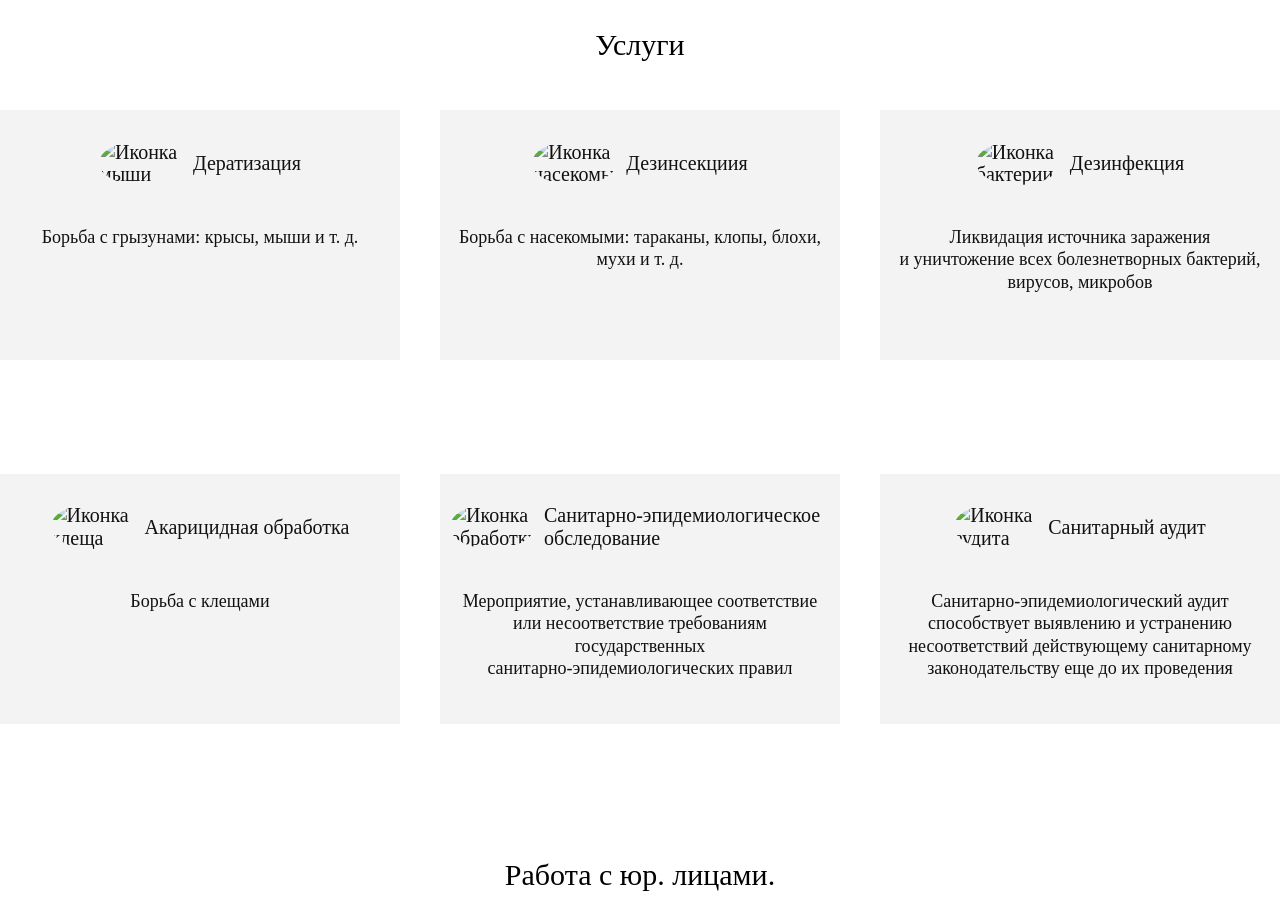
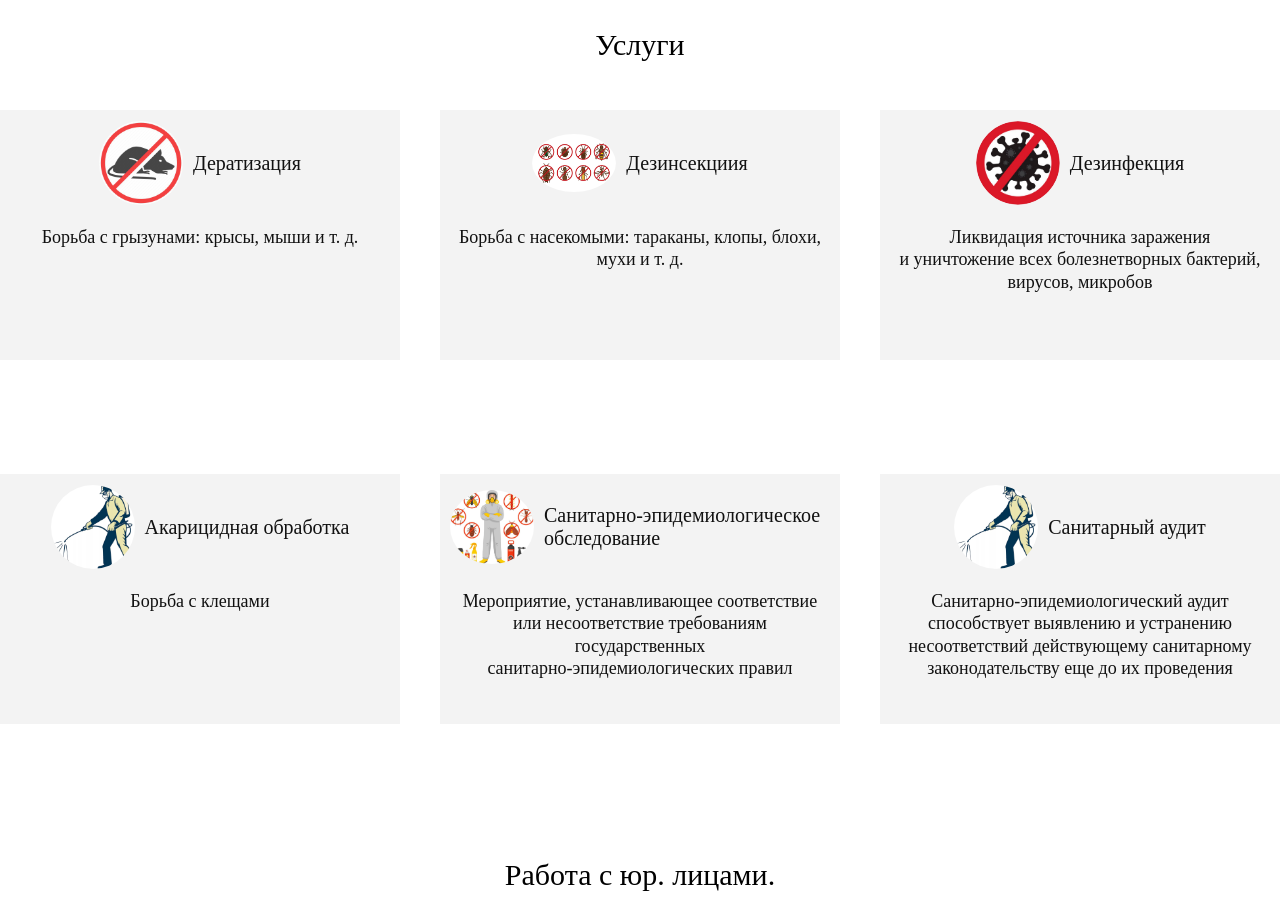
Before and after one commit to trewstaples/pest-busters, a plain HTML site: page index.html in a window 1280 px wide. Shown: the part 800-1718 px from the top of the page. Drawn offline with Linux system fonts and the light colour scheme; the site is published under a folder, as on GitHub Pages, so addresses that start at the root find nothing.

Commit message:
Исправит пути до картинок

```diff
--- a/index.html
+++ b/index.html
@@ -83,7 +83,7 @@
               <li class="services-list__item">
                 <div class="services-item__wrap">
                   <div class="services-item__heading">
-                    <img src="/public/img/icons/mouse.jpg" alt="Иконка мыши" class="services-list__item-icon" />
+                    <img src="./public/img/icons/mouse.jpg" alt="Иконка мыши" class="services-list__item-icon" />
                     Дератизация <br />
                   </div>
                   <span class="services-list__item-description">Борьба с&nbsp;грызунами: крысы, мыши <nobr>и т. д.</nobr></span>
@@ -92,7 +92,7 @@
               <li class="services-list__item">
                 <div class="services-item__wrap">
                   <div class="services-item__heading">
-                    <img src="/public/img/icons/insects.jpg" alt="Иконка насекомых" class="services-list__item-icon" />
+                    <img src="./public/img/icons/insects.jpg" alt="Иконка насекомых" class="services-list__item-icon" />
                     Дезинсекциия <br />
                   </div>
                   <span class="services-list__item-description">Борьба с&nbsp;насекомыми: тараканы, клопы, блохи, мухи <nobr>и т. д.</nobr></span>
@@ -101,7 +101,7 @@
               <li class="services-list__item">
                 <div class="services-item__wrap">
                   <div class="services-item__heading">
-                    <img src="/public/img/icons/bacterium.jpg" alt="Иконка бактерии" class="services-list__item-icon" />
+                    <img src="./public/img/icons/bacterium.jpg" alt="Иконка бактерии" class="services-list__item-icon" />
                     Дезинфекция <br />
                   </div>
                   <span class="services-list__item-description">
@@ -112,7 +112,7 @@
               <li class="services-list__item">
                 <div class="services-item__wrap">
                   <div class="services-item__heading">
-                    <img src="/public/img/icons/treatment.jpg" alt="Иконка клеща" class="services-list__item-icon" />
+                    <img src="./public/img/icons/treatment.jpg" alt="Иконка клеща" class="services-list__item-icon" />
                     Акарицидная обработка <br />
                   </div>
                   <span class="services-list__item-description">Борьба с&nbsp;клещами</span>
@@ -121,7 +121,7 @@
               <li class="services-list__item">
                 <div class="services-item__wrap">
                   <div class="services-item__heading">
-                    <img src="/public/img/icons/busterman.jpg" alt="Иконка обработки" class="services-list__item-icon" />
+                    <img src="./public/img/icons/busterman.jpg" alt="Иконка обработки" class="services-list__item-icon" />
                     Санитарно-эпидемиологическое обследование <br />
                   </div>
                   <span class="services-list__item-description">
@@ -133,7 +133,7 @@
               <li class="services-list__item">
                 <div class="services-item__wrap">
                   <div class="services-item__heading">
-                    <img src="/public/img/icons/treatment.jpg" alt="Иконка аудита" class="services-list__item-icon" />
+                    <img src="./public/img/icons/treatment.jpg" alt="Иконка аудита" class="services-list__item-icon" />
                     Санитарный аудит
                   </div>
                   <span class="services-list__item-description">
```
